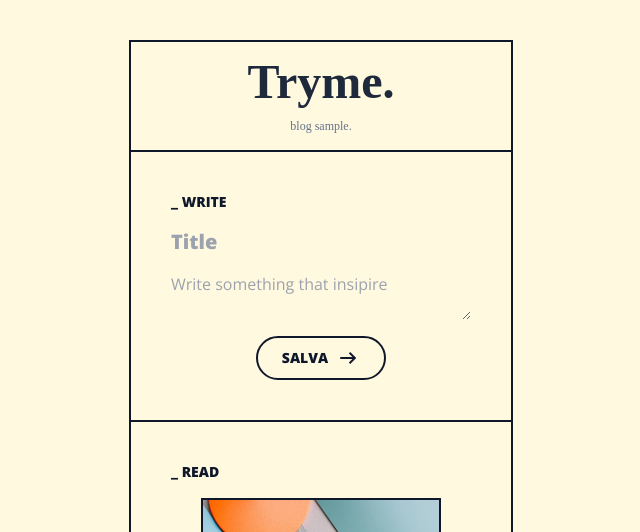
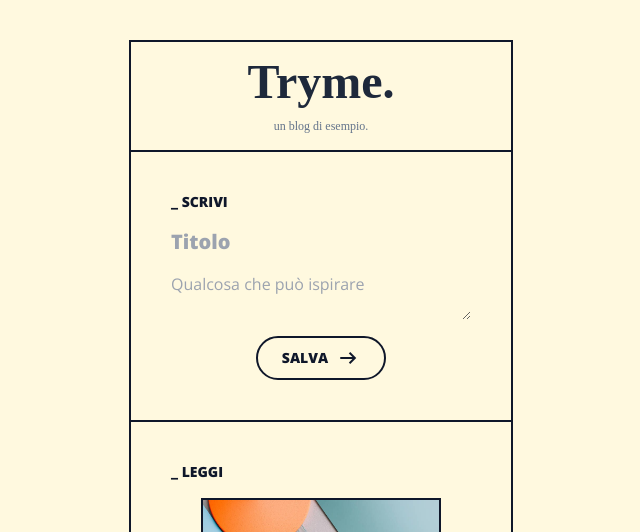
Before and after one commit to diemrt/blog-sample-web, a React (Create React App) app: page /posts in a window 1280 px wide. Shown: the top 532 px of the page, without its empty margins (319-959 px from the left). Built offline with nearby package versions, Linux system fonts and the light colour scheme; a web font is replaced by a local one.

Commit message:
adding 404 page

```diff
--- a/public/index.html
+++ b/public/index.html
@@ -1,5 +1,5 @@
 <!DOCTYPE html>
-<html lang="en">
+<html lang="en" style="height: 100%;">
   <head>
     <meta charset="utf-8" />
     <link rel="icon" href="%PUBLIC_URL%/favicon.ico" />
@@ -30,9 +30,9 @@
     -->
     <title>Tryme.</title>
   </head>
-  <body style="background-color: rgb(255, 249, 223);">
+  <body style="background-color: rgb(255, 249, 223); height: 100%;">
     <noscript>You need to enable JavaScript to run this app.</noscript>
-    <div id="root"></div>
+    <div id="root" style="height: 100%;"></div>
     <!--
       This HTML file is a template.
       If you open it directly in the browser, you will see an empty page.
--- a/src/App.js
+++ b/src/App.js
@@ -1,5 +1,6 @@
 import React from 'react';
 import { createBrowserRouter, RouterProvider } from 'react-router-dom';
+import NotFoundPage from './pages/404page';
 import PostsPage from './pages/PostsPage/posts.page';
 import Root from './pages/root';
 import PostPage from './pages/SinglePostPage/post.page';
@@ -9,6 +10,7 @@ function App() {
     {
       path: "/",
       element: <Root />,
+      errorElement: <NotFoundPage />,
       children: [
         {
           path: "/posts",
--- a/src/components/Posts/PostsList.component.jsx
+++ b/src/components/Posts/PostsList.component.jsx
@@ -6,7 +6,7 @@ export default function PostsList(props){
         return props.posts.map(post => (
             <Link key={post.id} to={post.id}>
                 <div className="flex flex-col items-center p-10 gap-4 border-slate-900 border-t-2">
-                    <h1 className="font-sans text-sm font-extrabold w-full">_ READ</h1>
+                    <h1 className="font-sans text-sm font-extrabold w-full">_ LEGGI</h1>
                     {typeof post.cover !== "undefined" ? (<img className="w-60 h-60 object-cover border-2 border-slate-900" alt={post.id} src={post.cover}></img>) : null}
                     <h2 className="font-serif text-3xl hover:underline hover:underline-offset-1">{post.title}</h2>
                     {typeof post.cover === "undefined" ? (<p className="text-sm">{`${post.description.slice(0,128)}...`}</p>) : null}
--- a/src/components/Posts/form/AddPost/AddPost.component.jsx
+++ b/src/components/Posts/form/AddPost/AddPost.component.jsx
@@ -26,10 +26,10 @@ export default function AddPost() {
 
     return (
         <section className="flex flex-col p-10 gap-4 border-slate-900">
-            <h1 className="font-sans text-sm font-extrabold">_ WRITE</h1>
+            <h1 className="font-sans text-sm font-extrabold">_ SCRIVI</h1>
             <form className="flex flex-col items-center gap-4">
-                <input className="text-xl bg-transparent font-bold w-full text-left" type="text" id="postTitle" name="postTitle" value={title} onChange={onTitleChange} placeholder="Title" />
-                <textarea className="w-full bg-transparent text-left" id="postDescription" name="postDescription" value={description} onChange={onDescriptionChange} placeholder="Write something that insipire" />
+                <input className="text-xl bg-transparent font-bold w-full text-left" type="text" id="postTitle" name="postTitle" value={title} onChange={onTitleChange} placeholder="Titolo" />
+                <textarea className="w-full bg-transparent text-left" id="postDescription" name="postDescription" value={description} onChange={onDescriptionChange} placeholder="Qualcosa che può ispirare" />
                 <button type="button" className="flex flex-row items-center gap-2 p-2 pr-6 pl-6 border-2 border-slate-900 active:translate-y-1 font-sans font-bold text-sm rounded-full w-fit" onClick={onSavePostClicked}>
                     SALVA
                     <span className="material-symbols-outlined">
--- /dev/null
+++ b/src/pages/404page.jsx
@@ -0,0 +1,30 @@
+import { Link, Outlet } from "react-router-dom";
+
+export default function NotFoundPage(){
+
+    return (
+        <div className='h-full text-white bg-slate-900 flex font-sans sm:h-screen flex-row justify-center sm:p-10'>
+        <div className='w-96 sm:border-2 sm:border-white'>
+            <div className='sm:h-full sm:overflow-auto'>
+                <header className='flex text-center flex-col gap-3 p-4 font-serif border-b-2 border-slate-900'>
+                    <Link to="/posts" className='hover:underline text-5xl font-black rotate-3'>Tryme.</Link>
+                    <small className="text-xs text-slate-200">!@#$%^&.</small>
+                </header>
+                <div className="flex flex-col font-serif gap-10 p-10 border-t-2 items-center border-white">
+                    <span className="text-7xl font-extrabold">404 !?</span>
+                    <span>Posso Aiutarla?</span>
+                </div>
+                <div className="flex flex-col items-center gap-4">
+                    <span className="text-sm">La pagina che stai cercando non esiste.</span>
+                    <Link to="/posts" className="flex flex-row items-center gap-2 p-2 pr-6 pl-6 border-2 bg-white text-slate-900 active:translate-y-1 font-sans font-bold text-sm rounded-full w-fit">
+                        RIPORTAMI A CASA
+                        <span className="material-symbols-outlined">
+                            arrow_right_alt
+                        </span>
+                    </Link>
+                </div>
+            </div>
+        </div>
+        </div>
+    )
+}
--- a/src/pages/SinglePostPage/post.page.jsx
+++ b/src/pages/SinglePostPage/post.page.jsx
@@ -1,5 +1,5 @@
 import { useSelector } from "react-redux";
-import { Navigate, Outlet, useParams } from "react-router-dom"
+import { Navigate, useParams } from "react-router-dom"
 
 export default function PostPage(){
     const {postId} = useParams();
--- a/src/pages/root.jsx
+++ b/src/pages/root.jsx
@@ -8,7 +8,7 @@ export default function Root(){
             <div className='sm:h-full sm:overflow-auto'>
                 <header className='flex text-center flex-col gap-3 p-4 font-serif border-b-2 border-slate-900'>
                     <Link to="/posts" className='hover:underline text-5xl font-black text-slate-800'>Tryme.</Link>
-                    <small className="text-xs text-slate-500">blog sample.</small>
+                    <small className="text-xs text-slate-500">un blog di esempio.</small>
                 </header>
                 <Outlet />
             </div>
```
